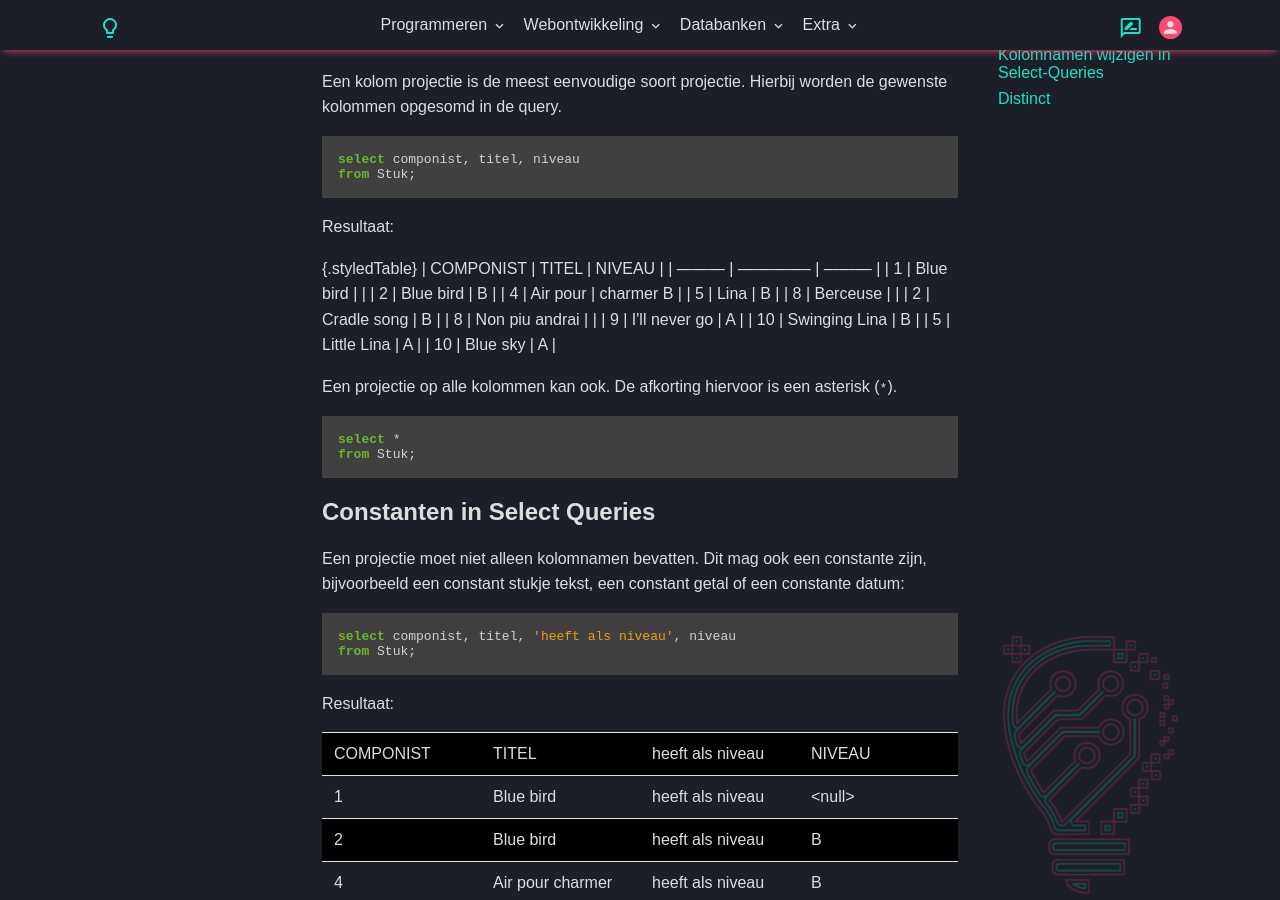
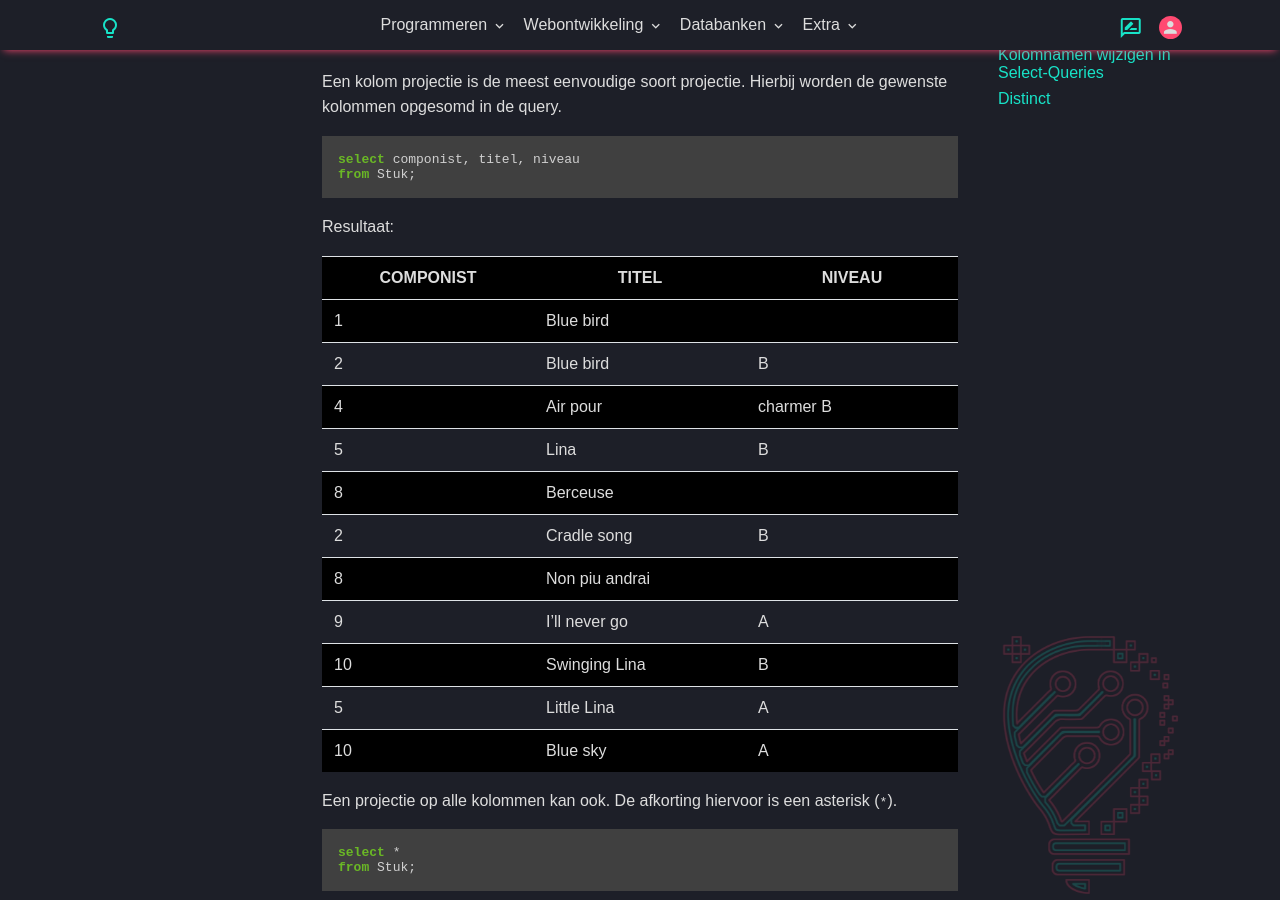
Before and after one commit to T-INFORMATICA/t-informatica.github.io, a Jekyll site: the page built from _courses/databanken/sql/projecties.md, in a window 1280 px wide and 900 px high, scrolled down 363 px. Built offline with Jekyll 4.4.1, drawn with Linux system fonts in a browser that asks for light colours; comment, search, counter and statistics services are not loaded.

Commit message:
Update projecties.md

```diff
--- a/_courses/databanken/sql/projecties.md
+++ b/_courses/databanken/sql/projecties.md
@@ -30,7 +30,7 @@ from Stuk;
 
 Resultaat:
 
-{.styledTable}
+{:.styledTable}
 | COMPONIST | TITEL          | NIVEAU    |
 | --------- | -------------- | --------- |
 | 1         | Blue bird      | <null>    |
```
